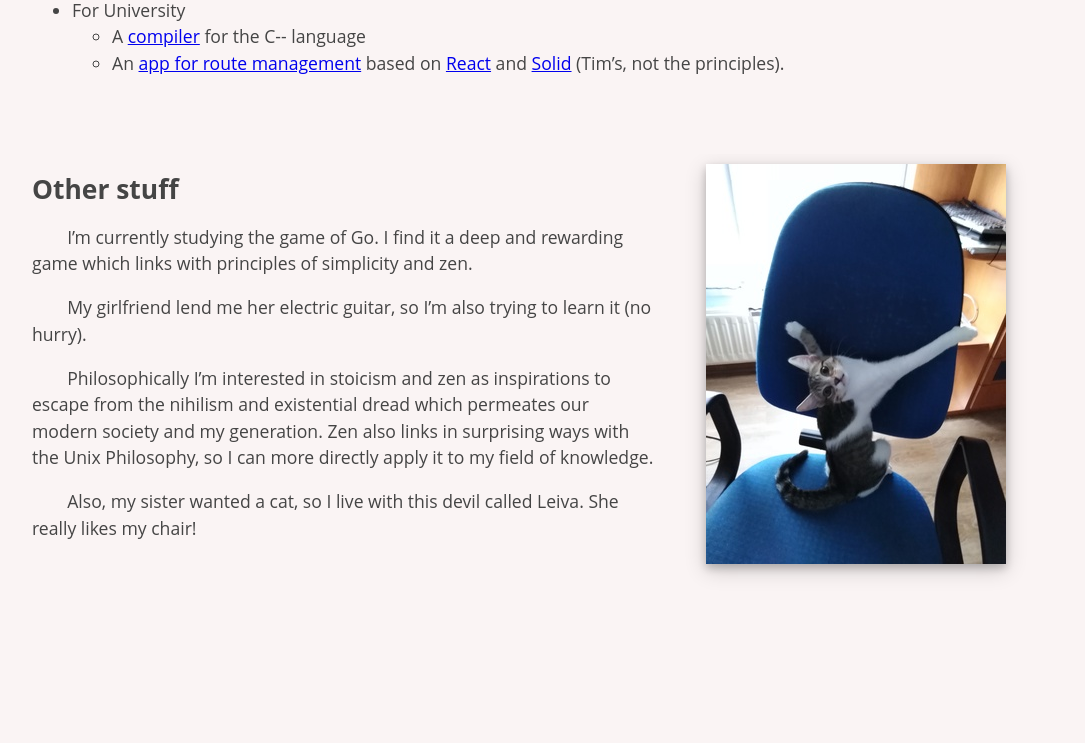
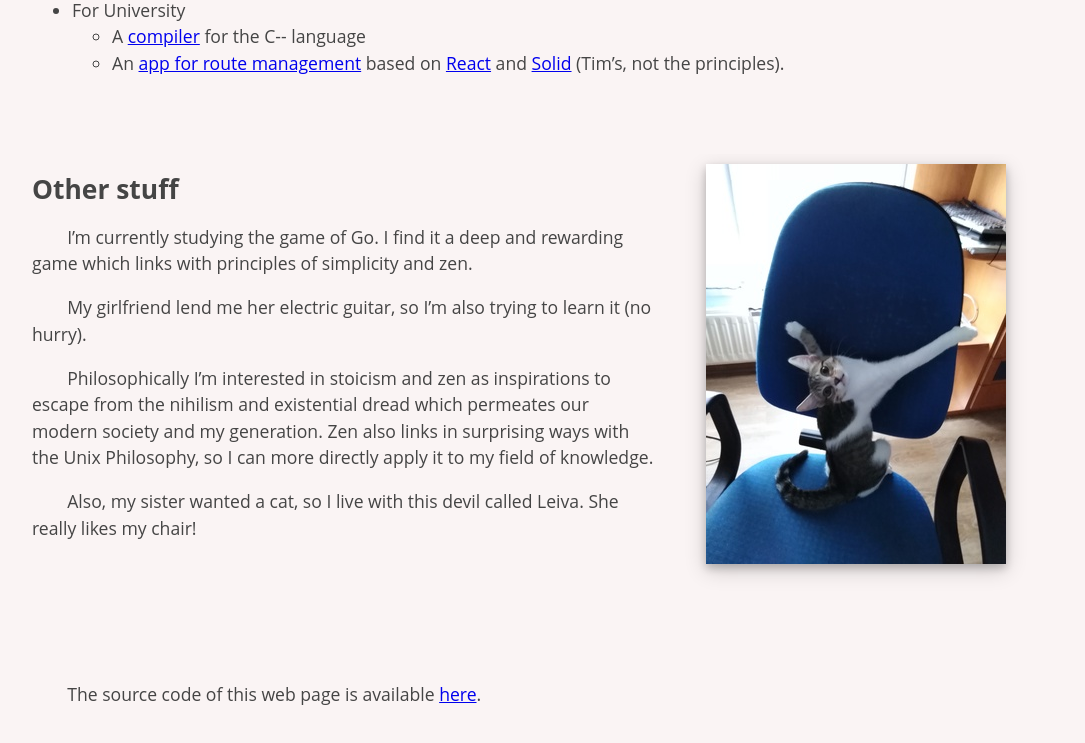
Before and after one commit to InigoGutierrez/InigoGutierrez.github.io, a plain HTML site: page index.html in a window 1280 px wide. Shown: the part 1603-2346 px from the top of the page, without its empty margins (96-1181 px from the left). Before the commit the page ends 2287 px from the top, so only its background shows below. Drawn offline with Linux system fonts and the light colour scheme.

Commit message:
Added README and link to source code.

```diff
--- a/index.html
+++ b/index.html
@@ -143,5 +143,12 @@
       </p>
     </section>
 
+    <section>
+      <p>
+      The source code of this web page is available
+      <a href="https://github.com/InigoGutierrez/InigoGutierrez.github.io">here</a>.
+      </p>
+    </section>
+
   </body>
 </html>
```
Also changed, not shown: 1 other file.
